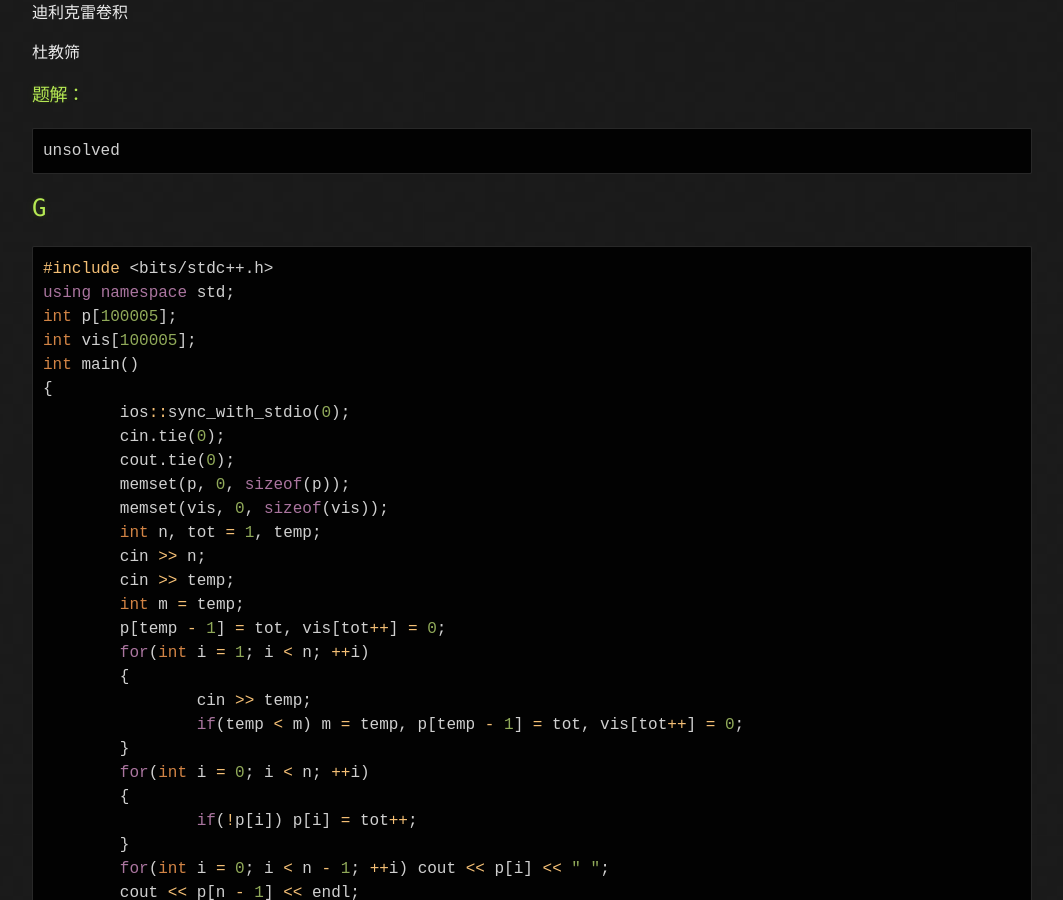
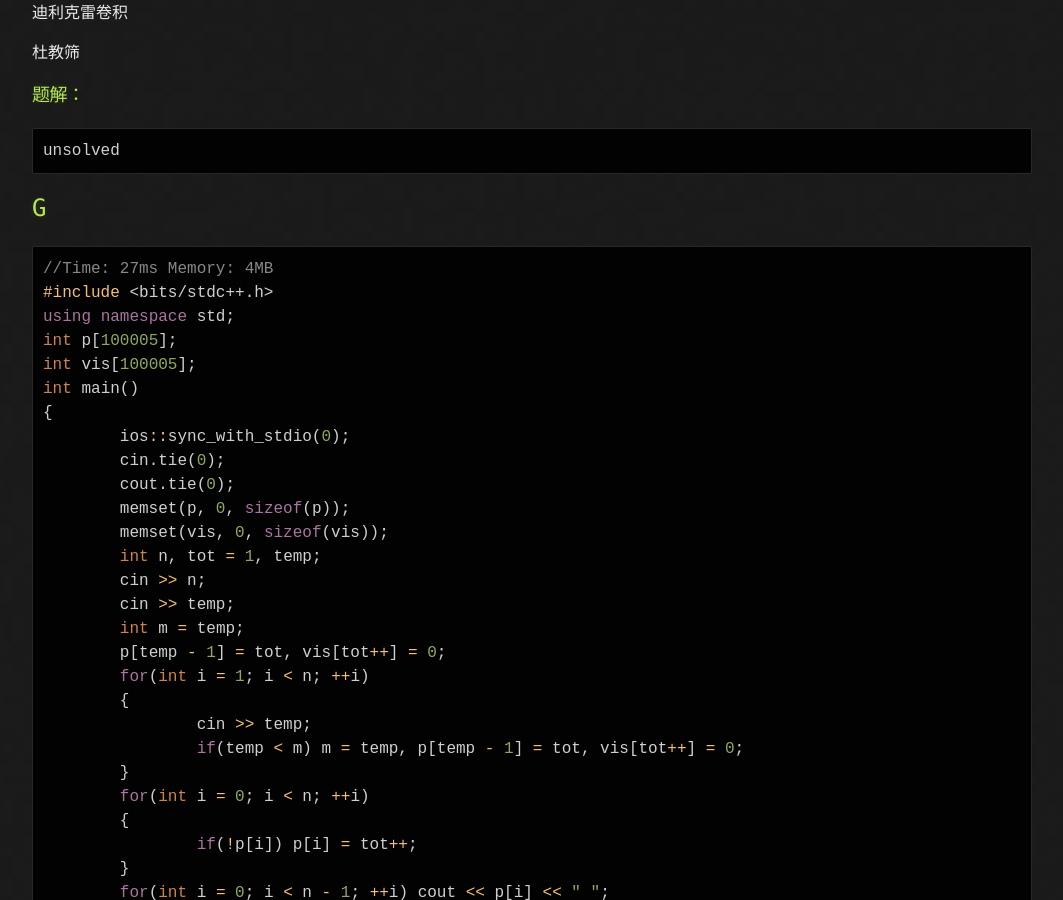
Before and after one commit to JingzeWang/Blog-for-ACM, a Jekyll site: the page built from Wannafly2019Winter/Wannafly2019_Day3.md, in a window 1280 px wide and 900 px high, scrolled down 1293 px. Shown: the whole window, without its empty margins (108-1171 px from the left). Built offline with Jekyll 4.4.1, drawn with Linux system fonts in a browser that asks for light colours; our own code applies the rules of GitHub Pages for plain Markdown files.

Commit message:
Update Wannafly2019_Day3.md

````diff
--- a/Wannafly2019Winter/Wannafly2019_Day3.md
+++ b/Wannafly2019Winter/Wannafly2019_Day3.md
@@ -62,6 +62,7 @@ unsolved
 ## G
 
 ```c++
+//Time: 27ms Memory: 4MB
 #include <bits/stdc++.h>
 using namespace std;
 int p[100005];
````
